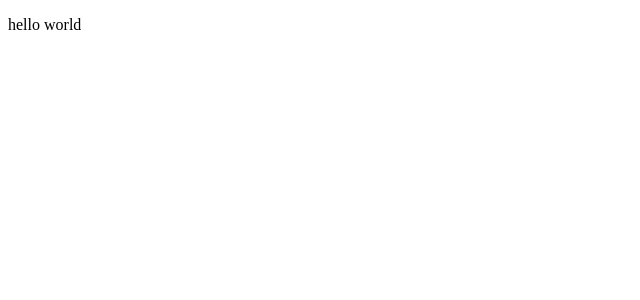
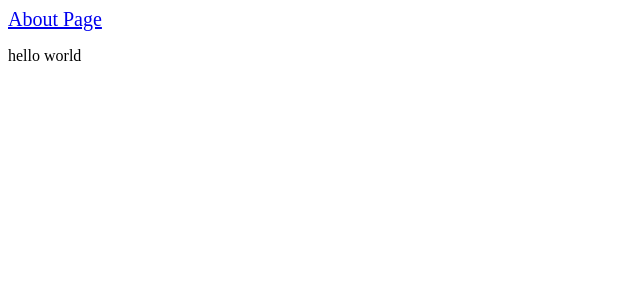
Before and after one commit to dlcoffee/nextjs-tut, a Next.js app: page / in a window 1280 px wide. Shown: the top 300 px of the page, without its empty margins (0-640 px from the left). Built offline with nearby package versions, Linux system fonts and the light colour scheme.

Commit message:
basic links

```diff
--- /dev/null
+++ b/pages/about.js
@@ -0,0 +1,5 @@
+export default () => (
+  <div>
+    <p>this is the about page</p>
+  </div>
+);
--- a/pages/index.js
+++ b/pages/index.js
@@ -1,6 +1,12 @@
+import Link from 'next/link';
+
 const Index = () => {
   return (
     <div>
+      <Link href="/about">
+        <a style={{ fontSize: 20 }}>About Page</a>
+      </Link>
+
       <p>hello world</p>
     </div>
   );
```
Also changed, not shown: 2 other files (tests, documents, lock files or other folders).
